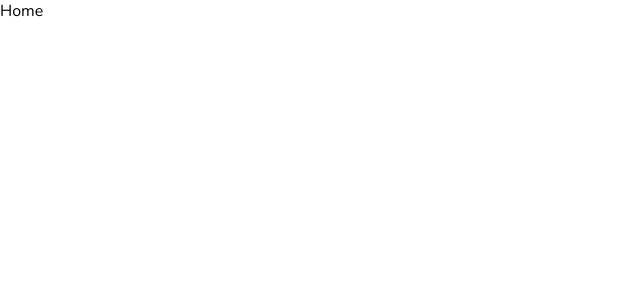
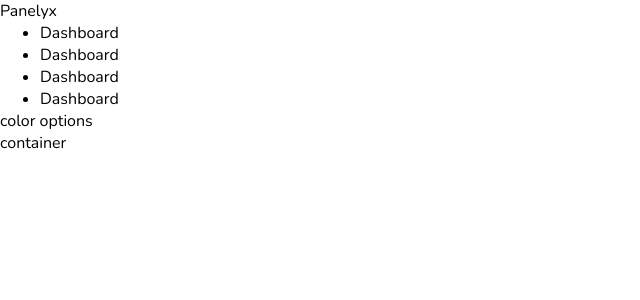
Before and after one commit to orimaro123/panelyx-admin-panel, a React (Create React App) app: page / in a window 1280 px wide. Shown: the top 300 px of the page, without its empty margins (0-640 px from the left). Built offline with nearby package versions, Linux system fonts and the light colour scheme.

Commit message:
wip home page

```diff
--- /dev/null
+++ b/src/components/sidebar/Sidebar.jsx
@@ -0,0 +1,30 @@
+import "./sidebar.scss";
+
+const Sidebar = () => {
+  return (
+    <div className="sidebar">
+      <div className="top">
+        <span className="logo">Panelyx</span>
+      </div>
+      <div className="center">
+        <ul>
+          <li>
+            <span>Dashboard</span>
+          </li>
+          <li>
+            <span>Dashboard</span>
+          </li>
+          <li>
+            <span>Dashboard</span>
+          </li>
+          <li>
+            <span>Dashboard</span>
+          </li>
+        </ul>
+      </div>
+      <div className="bottom">color options</div>
+    </div>
+  );
+};
+
+export default Sidebar;
--- a/src/pages/home/Home.jsx
+++ b/src/pages/home/Home.jsx
@@ -1,7 +1,11 @@
+import Sidebar from "../../components/sidebar/Sidebar";
 import "./home.scss";
 
 const Home = () => {
-  return <div className="home">Home</div>;
+  return <div className="home">
+  <Sidebar/>
+  <div className="homeContainer">container</div>
+  </div>;
 };
 
 export default Home;
```
Also changed, not shown: src/components/navbar/Navbar.jsx (added, +9 -0 lines), src/components/navbar/navbar.scss (added), src/components/sidebar/sidebar.scss (added).
